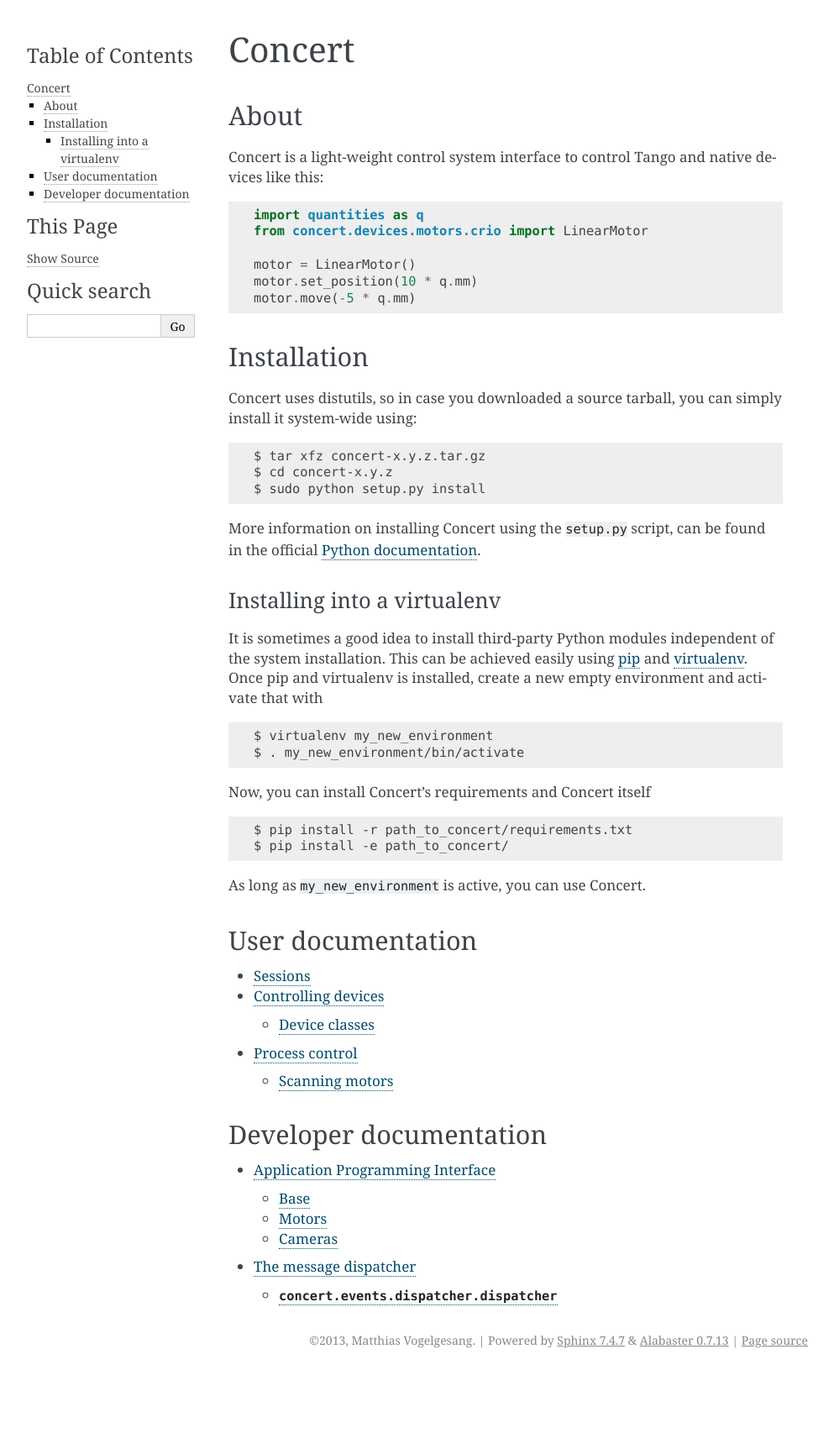
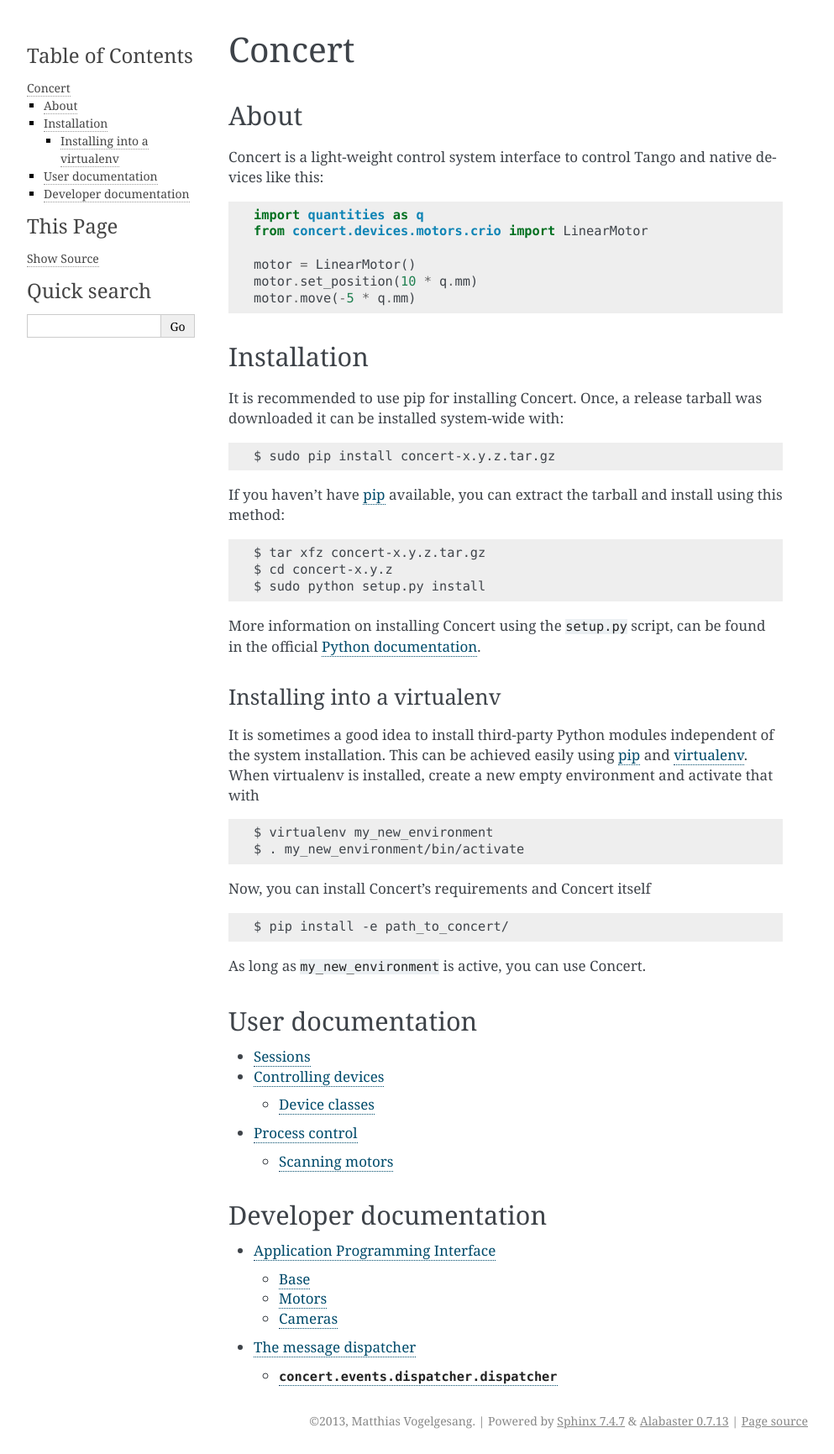
Before and after one commit to ufo-kit/concert, a Sphinx documentation site: the page built from docs/index.rst, in a window 1280 px wide. Shown: the whole page at 84% size, without its empty margins (148-1141 px from the left). Built offline with Sphinx 7.4.7, drawn with Linux system fonts in a browser that asks for light colours; before the commit the page ends 1635 px from its top, so only the background shows below that.

Commit message:
Specify requirements in setup.py
This way a user can simply install release tarballs with `pip install
concert.x.y.z.tar.gz`.

```diff
--- a/docs/index.rst
+++ b/docs/index.rst
@@ -11,8 +11,13 @@
 Installation
 ============
 
-Concert uses distutils, so in case you downloaded a source tarball, you can
-simply install it system-wide using::
+It is recommended to use pip for installing Concert. Once, a release tarball was
+downloaded it can be installed system-wide with::
+
+    $ sudo pip install concert-x.y.z.tar.gz
+
+If you haven't have pip_ available, you can extract the tarball and install using
+this method::
 
     $ tar xfz concert-x.y.z.tar.gz
     $ cd concert-x.y.z
@@ -28,16 +33,15 @@
 ----------------------------
 
 It is sometimes a good idea to install third-party Python modules independent of
-the system installation. This can be achieved easily using pip_ and
-virtualenv_. Once pip and virtualenv is installed, create a new empty
-environment and activate that with ::
+the system installation. This can be achieved easily using pip_ and virtualenv_.
+When virtualenv is installed, create a new empty environment and activate that
+with ::
 
     $ virtualenv my_new_environment
     $ . my_new_environment/bin/activate
 
 Now, you can install Concert's requirements and Concert itself ::
 
-    $ pip install -r path_to_concert/requirements.txt
     $ pip install -e path_to_concert/
 
 As long as ``my_new_environment`` is active, you can use Concert.
--- a/requirements.txt
+++ b/requirements.txt
@@ -2,3 +2,6 @@
 quantities>=0.10.1
 pyxdg>=0.25
 logbook>=0.4.0
+Sphinx
+nose
+numpy
```
Also changed, not shown: setup.py (+15 -1 lines), 2 other files.
